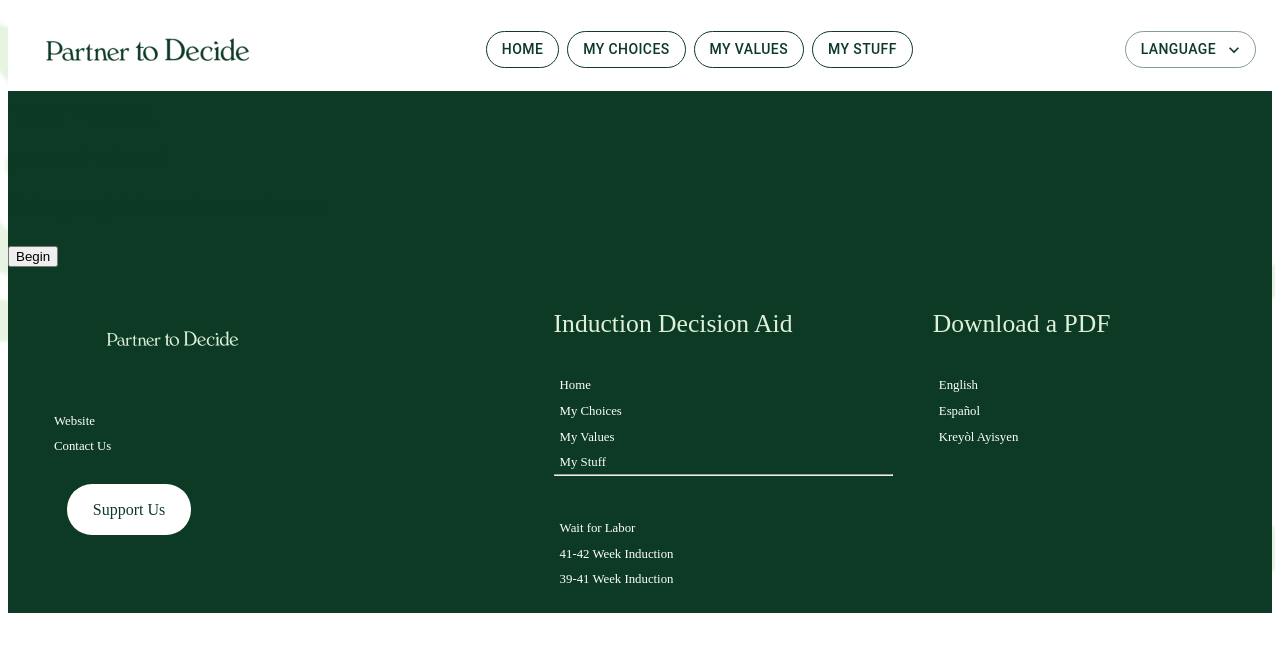
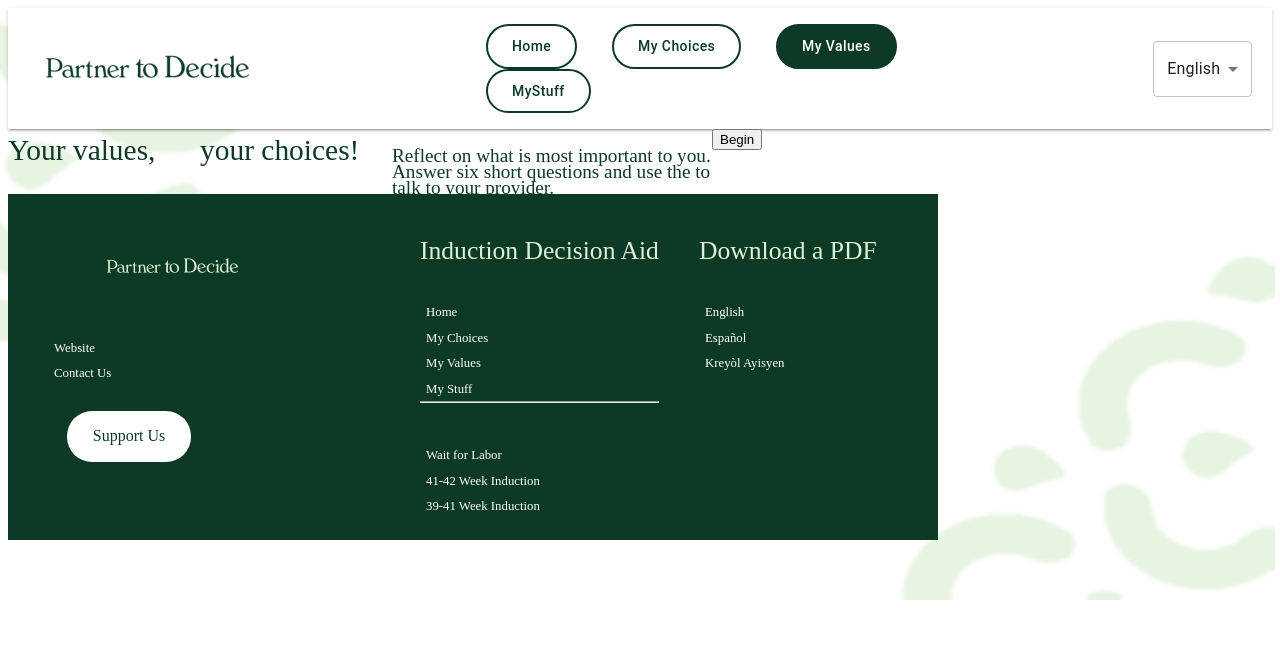
Before and after one commit to BU-Spark/se-shared-decision-making, a React (Create React App) app in the folder frontend/: page /MyValues in a window 1280 px wide. Shown: the top 652 px of the page. Built offline with nearby package versions, Linux system fonts and the light colour scheme.

Commit message:
Nav bar update

```diff
--- a/frontend/src/App.tsx
+++ b/frontend/src/App.tsx
@@ -12,24 +12,29 @@ import MyValues from "./pages/MyValues";
 import MyChoices from "./pages/MyChoices";
 import { BrowserRouter } from "react-router-dom";
 import { createTheme, ThemeProvider } from "@mui/material";
+import Header from "./components/Navbar/Header";
+import FooterBar from "./components/Footer/FooterBar";
 
 const majorTheme = createTheme({
   palette: {
+    secondary: {
+      main: '#FFFFFF',
+      contrastText: '#0c3a25'
+    },
     primary: {
       main: '#0c3a25',
       contrastText: "#fff"
-    },
-    secondary: {
-      main: '#FFFFFF'
     }
+
   },
 });
 
 const Main = () => {
   return (
-    <div>
+
     <BrowserRouter>
       <ThemeProvider theme={majorTheme}>
+
         <Routes>
 
           <Route path="/" element={<Welcome />} />
@@ -37,11 +42,11 @@ const Main = () => {
           <Route path="/MyChoices" element={<MyChoices />} />
           <Route path="/MyStuff" element={<MyStuff />} />
           <Route path="/MyValues" element={<MyValues />} />
+        </Routes>
 
-          </Routes>
       </ThemeProvider>
     </BrowserRouter>
-    </div>
+
   );
 };
 export default Main;
--- /dev/null
+++ b/frontend/src/components/Button/Button.tsx
@@ -0,0 +1,23 @@
+import React from "react"
+import { Button as MUIButton } from "@mui/material"
+const Button = ({ children, routeName, onClick }: any) => {
+
+    const pathlength = window.location.pathname.split("/").length;
+    const pathName = window.location.pathname.split("/")[pathlength - 1]
+    const active = pathName === routeName;
+
+    console.log(pathlength);
+
+
+    return (
+        <MUIButton sx={{
+            textTransform: "none", borderRadius: 8, paddingX: 3, paddingY: 1,
+            border: "2px solid #0c3a25", color: active ? "white" : "#0c3a25",
+            backgroundColor: active ? "#0c3a25" : "white", boxShadow: "none", ":hover": { color: "white" }
+        }} variant="contained" onClick={onClick}>
+            {children}
+        </MUIButton>
+    );
+}
+
+export default Button;
--- a/frontend/src/components/Layout.tsx
+++ b/frontend/src/components/Layout.tsx
@@ -1,13 +1,16 @@
-import NavBar from "./Navbar/Header";
+
+import { Grid } from "@mui/material";
+import React from "react";
 import FooterBar from "./Footer/FooterBar";
+import Header from "./Navbar/Header";
 
-const Layout = (props: any) => {
+const Layout = ({ children }: any) => {
   return (
-    <div style={{ backgroundColor: "#0c3a25", margin: "0", width: "100%" }}>
-      <NavBar />
-      {props.children}
+    <Grid container columns={{ xl: 12, lg: 12, md: 12 }}>
+      <Header />
+      {children}
       <FooterBar />
-    </div>
+    </Grid>
   );
 };
 export default Layout;
--- a/frontend/src/components/Navbar/Header.tsx
+++ b/frontend/src/components/Navbar/Header.tsx
@@ -1,55 +1,21 @@
-import { Box, Menu, MenuItem, styled } from '@mui/material';
+import { Grid, Menu, MenuItem, styled } from '@mui/material';
 import Logo from "./logoNav.png";
-import Button from '@mui/material/Button';
+import Button from "../Button/Button";
 import React from 'react';
-import { Link } from 'react-router-dom';
+import { Link, useNavigate } from 'react-router-dom';
 import KeyboardArrowDownIcon from '@mui/icons-material/KeyboardArrowDown';
+import Select from '../Select/Select';
+
 
 const Header = () => {
+  //flag for button click.
+  const navigate = useNavigate();
+  //general link style inside button.
 
-  const [homeflag, sethomeFlag] = React.useState(false);
-  const [choiceflag, setchoiceFlag] = React.useState(false);
-  const [valueflag, setvalueFlag] = React.useState(false);
-  const [stuffflag, setstuffFlag] = React.useState(false);
 
-  const LinkStyle = {
-    textDecoration: 'none',
-    color: "inherit"
-  }
 
-  const ThemeColor = "#0c3a25";
-  const homeFlag = () => {
-    sethomeFlag(true);
-    setchoiceFlag(false);
-    setvalueFlag(false);
-    setstuffFlag(false);
-  };
-  const choiceFlag = () => {
-    sethomeFlag(false);
-    setchoiceFlag(true);
-    setvalueFlag(false);
-    setstuffFlag(false);
-  };
-  const valueFlag = () => {
-    sethomeFlag(false);
-    setchoiceFlag(false);
-    setvalueFlag(true);
-    setstuffFlag(false);
-  };
-  const stuffFlag = () => {
-    sethomeFlag(false);
-    setchoiceFlag(false);
-    setvalueFlag(false);
-    setstuffFlag(true);
-  };
+  //style for all nav buttons.
 
-  const TopButton = styled(Button)({
-    borderRadius: "50px",
-    color: ThemeColor,
-    borderWidth: "1px",
-    borderColor: ThemeColor,
-    margin: ".25rem"
-  });
   const [anchorEl, setAnchorEl] = React.useState<null | HTMLElement>(null);
   const open = Boolean(anchorEl);
   const handleClick = (event: React.MouseEvent<HTMLElement>) => {
@@ -59,87 +25,46 @@ const Header = () => {
     setAnchorEl(null);
   };
   return (
-    <div style={{
-      display: 'flex',
-      alignItems: 'center',
-      backgroundColor: "white",
-      padding: "1rem"
-    }}>
+    <Grid container columns={{ xl: 12, lg: 12, md: 12 }} item xl={12} lg={12} md={12}
+      sx={{
+        backgroundColor: "white", boxShadow: 2,
+        padding: 2, display: "flex", justifyContent: "space-between", alignItems: "center"
+      }} >
 
-      <Box sx={{ flexGrow: 1, display: "flex", justifyContent: "flex-start" }}>
+      <Grid item xl={2} lg={2} md={2}>
         <img className="nav" src={Logo} alt="Logo" />
-      </Box>
-      <Box sx={{ flexGrow: 3, display: "flex", justifyContent: "center" }}>
-
-        <TopButton variant={homeflag ? "contained" : "outlined"}
-          onClick={homeFlag}
-        >
-          <Link to="/Home" style={LinkStyle}>
+      </Grid>
+      <Grid container item xl={4} lg={4} md={4} sx={{ display: "flex", justifyContent: "space-between", alignItems: "center" }}>
+        <Grid item>
+          <Button routeName={"Home"} onClick={() => navigate("/Home")}>
             Home
-          </Link>
-        </TopButton>
-        <TopButton variant={choiceflag ? "contained" : "outlined"}
-          onClick={choiceFlag}
-        >
-          <Link to="/MyChoices" style={LinkStyle}>
+          </Button>
+        </Grid>
+        <Grid item>
+          <Button routeName={"MyChoices"} onClick={() => navigate("/MyChoices")}>
             My Choices
-          </Link>
-        </TopButton>
-        <TopButton variant={valueflag ? "contained" : "outlined"}
-          onClick={valueFlag}
-        >
-          <Link to="/MyValues" style={LinkStyle}>
+          </Button>
+        </Grid>
+        <Grid item>
+          <Button routeName={"MyValues"} onClick={() => navigate("/MyValues")}>
             My Values
-          </Link>
-        </TopButton>
-        <TopButton variant={stuffflag ? "contained" : "outlined"}
-          onClick={stuffFlag}
-          color={stuffflag ? 'primary' : "secondary"}
-        >
-          <Link to="/MyStuff" style={LinkStyle}>
-            My Stuff
-          </Link>
-        </TopButton>
+          </Button>
+        </Grid>
+        <Grid item>
+          <Button routeName={"MyStuff"} onClick={() => navigate("/MyStuff")}>
+            MyStuff
+          </Button>
+        </Grid>
 
 
-      </Box>
+      </Grid>
 
-      <Box sx={{ flexGrow: 1, display: "flex", justifyContent: "flex-end" }}>
-        <Button variant="outlined"
-          id="demo-positioned-button"
-          aria-controls={open ? 'demo-positioned-menu' : undefined}
-          aria-haspopup="true"
-          aria-expanded={open ? 'true' : undefined}
-          onClick={handleClick}
-          color='primary'
-          endIcon={<KeyboardArrowDownIcon />}
-          style={{ borderRadius: 50 }}
-        >
-          Language
-        </Button>
-        <Menu
+      <Grid item xl={1} lg={1} md={1}>
+        <Select />
 
-          id="demo-positioned-menu"
-          aria-labelledby="demo-positioned-button"
-          anchorEl={anchorEl}
-          open={open}
-          onClose={handleClose}
-          anchorOrigin={{
-            vertical: 'bottom',
-            horizontal: 'right',
-          }}
-          transformOrigin={{
-            vertical: 'top',
-            horizontal: 'right',
-          }}
-        >
-          <MenuItem onClick={handleClose}>English</MenuItem>
-          <MenuItem onClick={handleClose}>Spanish</MenuItem>
-          <MenuItem onClick={handleClose}>Another</MenuItem>
-        </Menu>
 
-      </Box>
-    </div>);
+      </Grid>
+    </Grid >);
 }
 
 export default Header
--- /dev/null
+++ b/frontend/src/components/Select/Select.tsx
@@ -0,0 +1,33 @@
+import * as React from 'react';
+import Box from '@mui/material/Box';
+import InputLabel from '@mui/material/InputLabel';
+import MenuItem from '@mui/material/MenuItem';
+import FormControl from '@mui/material/FormControl';
+import Select, { SelectChangeEvent } from '@mui/material/Select';
+
+export default function BasicSelect() {
+    const [age, setAge] = React.useState('English');
+
+    const handleChange = (event: SelectChangeEvent) => {
+        setAge(event.target.value as string);
+    };
+
+    return (
+        <Box sx={{ minWidth: 120 }}>
+
+            <Select
+                labelId="demo-simple-select-label"
+                id="demo-simple-select"
+                value={age}
+
+                onChange={handleChange}
+
+            >
+                <MenuItem value={"English"}>English</MenuItem>
+                <MenuItem value={"20"}>Twenty</MenuItem>
+                <MenuItem value={"30"}>Thirty</MenuItem>
+            </Select>
+
+        </Box>
+    );
+}
--- a/frontend/src/pages/Home.tsx
+++ b/frontend/src/pages/Home.tsx
@@ -14,7 +14,6 @@ export default function Home() {
   const data = useFetch<ResponseData[]>('http://localhost:1337/api/home-pagees', []);
 
   return (
-
     <Layout>
       <div style={{ margin: "25%" }}>
         <div>
--- a/frontend/src/pages/MyChoices.tsx
+++ b/frontend/src/pages/MyChoices.tsx
@@ -1,12 +1,12 @@
+import { Typography } from "@mui/material";
 import React from "react";
 import Layout from "../components/Layout";
-
+import WelcomeImg from "./pageStyle/welcome.png";
 const MyChoices = () => {
   return (
+
     <Layout>
-      <div>
-        <h1>Compare your choices</h1>
-      </div>
+      <Typography variant="h1">Compare your choices</Typography>
     </Layout>
   );
 };
--- a/frontend/src/pages/MyStuff.tsx
+++ b/frontend/src/pages/MyStuff.tsx
@@ -1,13 +1,14 @@
+import { Container } from "@mui/system";
 import React from "react";
 import Layout from "../components/Layout";
 
 const MyStuff = () => {
   return (
-    <Layout>
-      <div style={{}}>
-        <h1>What should I ask my provider? </h1>
-      </div>
+
+    <Layout >
+      <h1>What should I ask my provider? </h1>
     </Layout>
+
   );
 };
 
--- a/frontend/src/pages/MyValues.tsx
+++ b/frontend/src/pages/MyValues.tsx
@@ -5,7 +5,6 @@ import Layout from "../components/Layout";
 const MyValues = () => {
   return (
     <Layout>
-      <div>
       <h1>Your values,</h1>
       <h1>your choices!</h1>
       <p>
@@ -15,7 +14,6 @@ const MyValues = () => {
       <div>
         <button>Begin</button>
       </div>
-      </div>
     </Layout>
   );
 };
--- a/frontend/src/pages/Welcome.tsx
+++ b/frontend/src/pages/Welcome.tsx
@@ -52,9 +52,7 @@ const Welcome = () => {
             </button>
           </div>
 
-          <Routes>
-            <Route path="/Home" element={<Home />} />
-          </Routes>
+
         </div>
       </div>
     </div>
```
Lines whose indentation alone changed are shown as unchanged.
